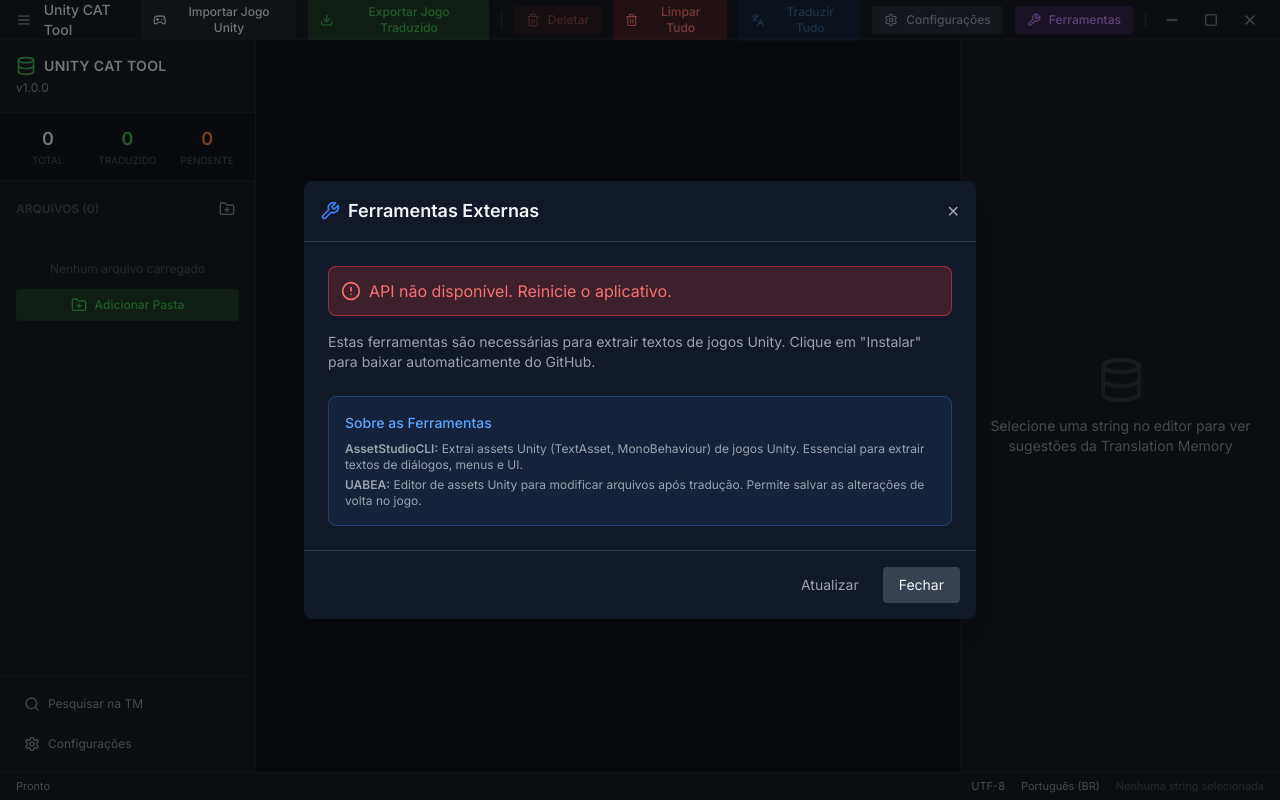
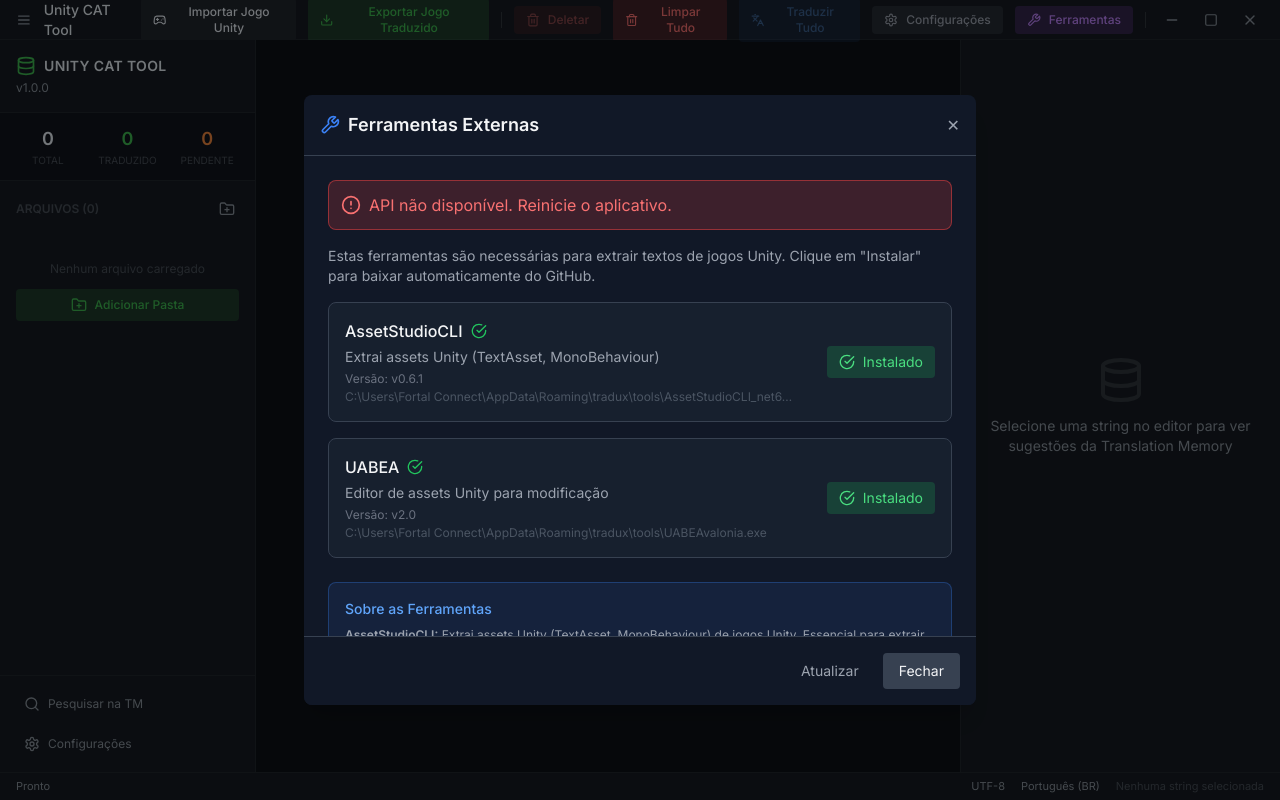
Before and after one commit to TRFigueira/TRADUX-2.0, a React (Vite) app: page / in a window 1280 px wide. Both pictures are taken after a click on the button "Ferramentas". Built offline with nearby package versions, Linux system fonts and the light colour scheme.

Commit message:
Add mock data fallback for ToolsManager to bypass IPC issues

```diff
--- a/src/components/ToolsManager.tsx
+++ b/src/components/ToolsManager.tsx
@@ -19,7 +19,24 @@ interface ToolProgress {
 }
 
 export function ToolsManager({ isOpen, onClose }: { isOpen: boolean; onClose: () => void }) {
-  const [tools, setTools] = useState<Tool[]>([]);
+  const [tools, setTools] = useState<Tool[]>([
+    {
+      name: 'AssetStudioCLI',
+      executableName: 'AssetStudioCLI_net6_win_x64.exe',
+      description: 'Extrai assets Unity (TextAsset, MonoBehaviour)',
+      installed: true,
+      version: 'v0.6.1',
+      path: 'C:\\Users\\Fortal Connect\\AppData\\Roaming\\tradux\\tools\\AssetStudioCLI_net6_win_x64.exe'
+    },
+    {
+      name: 'UABEA',
+      executableName: 'UABEAvalonia.exe',
+      description: 'Editor de assets Unity para modificação',
+      installed: true,
+      version: 'v2.0',
+      path: 'C:\\Users\\Fortal Connect\\AppData\\Roaming\\tradux\\tools\\UABEAvalonia.exe'
+    }
+  ]);
   const [loading, setLoading] = useState(false);
   const [installing, setInstalling] = useState<string | null>(null);
   const [progress, setProgress] = useState<ToolProgress | null>(null);
```
